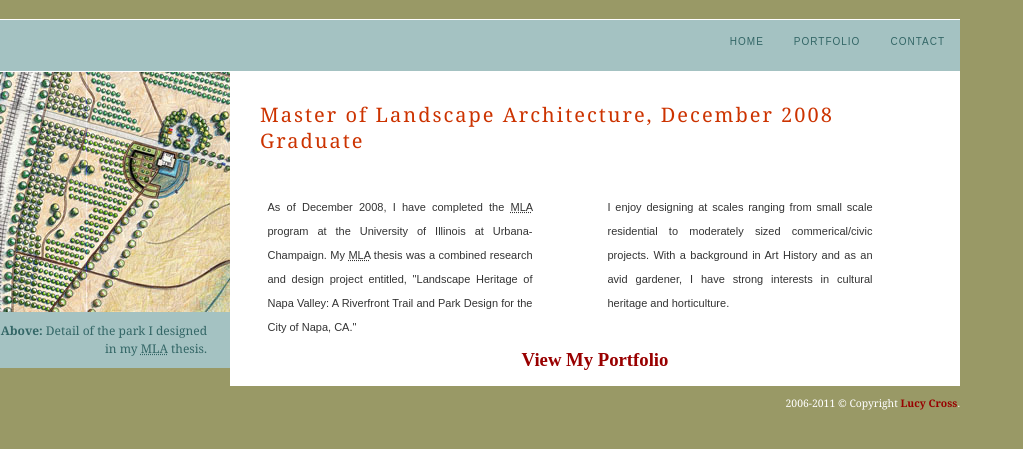
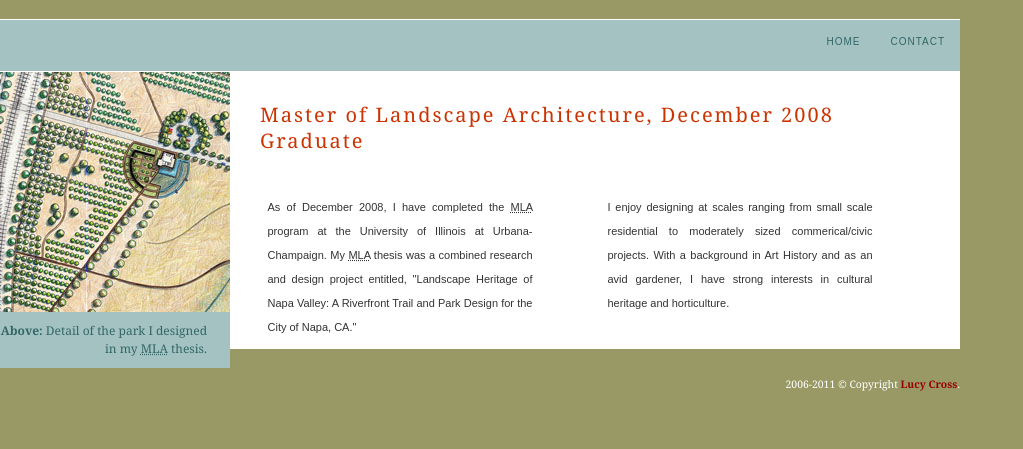
Before and after one commit to mbbx6spp/lucycross.com, a plain HTML site: page index.html in a window 1280 px wide. Shown: the part 61-510 px from the top of the page, without its empty margins (0-1023 px from the left). Drawn offline with Linux system fonts and the light colour scheme.

Commit message:
Remove broken link

```diff
--- a/index.html
+++ b/index.html
@@ -17,7 +17,6 @@
             <div id="navigation" class="fixedwidth">
               <ul>
                 <li><a href="http://lucycross.com/contact">contact</a></li>
-            <li><a href="http://lucycross.com/assets/LucyCross_Portfolio_Jan2009.pdf">portfolio</a></li>
                 <li><a href="http://lucycross.com/">home</a></li>
               </ul>
             </div>
@@ -40,9 +39,6 @@ moderately sized commerical/civic projects. With a background in Art
                   History and as an avid gardener, I have strong interests in cultural
                   heritage and horticulture.</p>
               </div>
-		<div class="actions">
-  		<h3><a href="http://lucycross.com/assets/LucyCross_Portfolio_Jan2009.pdf">View My Portfolio</a></h3>
-	  </div>
             </div>
             <div id="sidebar">
               <img src="assets/Homepage_croppedOrchardPlan_150dpi.jpg" alt="Detail Park Design" height="240" width="230" border="0">
```
Lines whose indentation alone changed are shown as unchanged.
